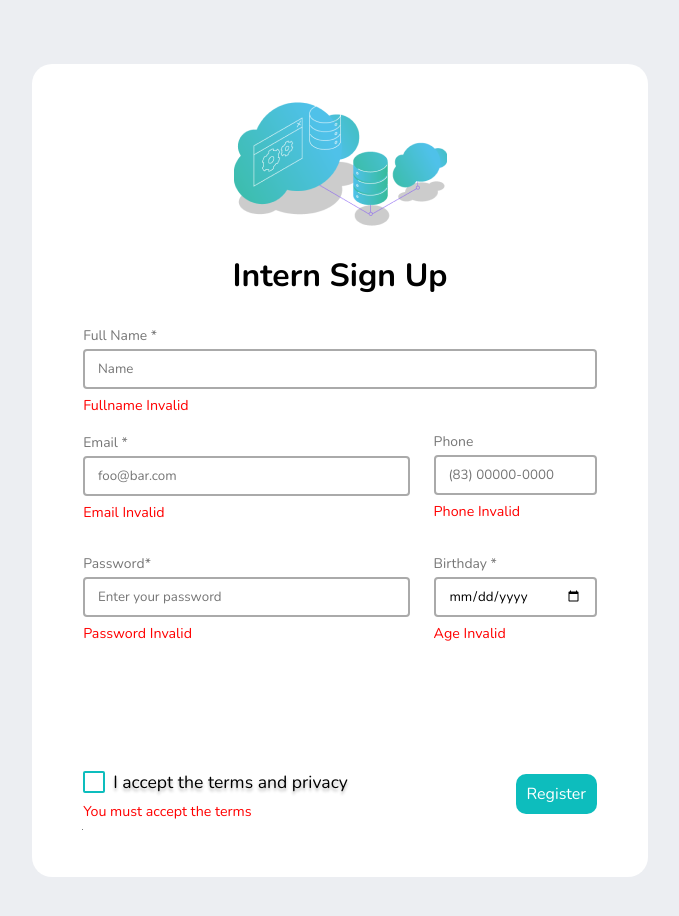
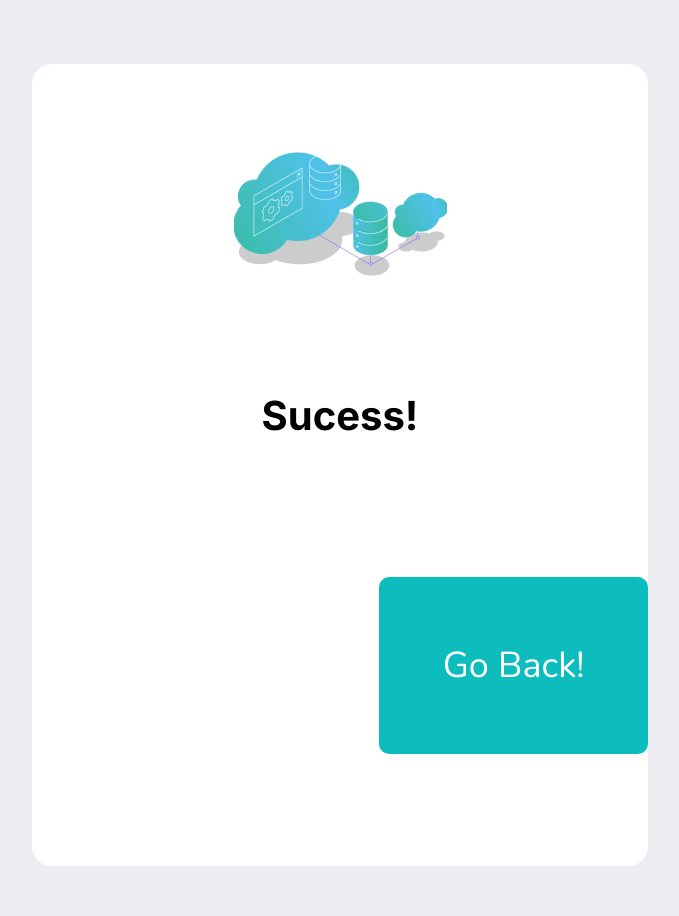
Before and after one commit to Ahjotarezende/FormReact, a React (Create React App) app: page /sucess in a window 1280 px wide. Shown: the top 916 px of the page, without its empty margins (300-979 px from the left). Built offline with nearby package versions, Linux system fonts and the light colour scheme.

Commit message:
feat: navigation between pages added

```diff
--- a/src/App.js
+++ b/src/App.js
@@ -4,8 +4,8 @@
 
 function App() {
   return (
-      <Sucess />,
-      <Home />
+      <Home />,
+      <Sucess />
   );
 }
 
--- a/src/Components/button/button.jsx
+++ b/src/Components/button/button.jsx
@@ -1,8 +1,8 @@
 import React from "react";
 import { ButtonRegister, ContainerButton, ButtonSucess} from "./button.styled";
 
-const Button = ({id}) => {
-    if(id === "bt1"){
+const Button = (props) => {
+    if(props.id === "bt1"){
         return(
             <ContainerButton>
                 <ButtonRegister>Register</ButtonRegister>
@@ -12,7 +12,7 @@
     else{
         return(
             <ContainerButton>
-                <ButtonSucess>Go Back!</ButtonSucess>
+                <ButtonSucess onClick={props.onClick} >Go Back!</ButtonSucess>
             </ContainerButton>
         )
     }
--- a/src/Components/button/button.styled.js
+++ b/src/Components/button/button.styled.js
@@ -7,8 +7,7 @@
 
     @media screen and (max-width: 768px){
         grid-column: 1/3;
-        justify-self: center;
-        margin-top: 0;
+        margin: 0 auto;
     }
 `;
 
--- a/src/Components/input/input.styled.js
+++ b/src/Components/input/input.styled.js
@@ -6,6 +6,9 @@
             grid-column: 1/3;
             @media screen and (max-width: 768px){
                 margin-bottom: 4px;
+                input::placeholder{
+                    text: fool bar;
+                }
             }
         `;
     }
@@ -40,7 +43,9 @@
                 margin: 4px 0 4px 0;
                 grid-column: 1/3;
                 grid-row: 3;
-                document.getElementById(password).placeholder='';
+                input::placeholder {
+                    color: white;
+                  }
             }
         `;
     }
--- a/src/index.js
+++ b/src/index.js
@@ -1,14 +1,19 @@
 import React from 'react';
 import ReactDOM from 'react-dom/client';
-import App from './App';
 import GlobalStyles from './GlobalStyles';
-import {BrowserRouter, Route, Routes} from "react-router-dom";
-
+import {BrowserRouter as Router, Route, Routes} from "react-router-dom";
+import Home from './pages/home/Home';
+import Sucess from './pages/sucess/Sucess';
 
 const root = ReactDOM.createRoot(document.getElementById('root'));
 root.render(
   <React.StrictMode>
     <GlobalStyles />
-    <App />
+    <Router>
+      <Routes>
+        <Route path="/" element={<Home/>}/>
+        <Route path="/sucess" element={<Sucess/>}/>
+      </Routes>
+    </Router>
   </React.StrictMode>
 );
--- a/src/pages/home/Home.js
+++ b/src/pages/home/Home.js
@@ -4,13 +4,15 @@
 import Input from '../../Components/input/input'
 import Button from '../../Components/button/button'
 import CheckBox from '../../Components/checkbox/checkbox'
+import { useNavigate } from 'react-router-dom'
 
 const Home = () => {
+  let navigate=useNavigate();
   return (
     <Background>
         <Logo src={ImgLogo}/>
         <MainTitle>Intern Sign Up</MainTitle>
-        <Formulario>
+        <Formulario onSubmit={() => {navigate("/sucess")}}>
             <Input id="Fullname" name='name' type="text" placeholder="Name" label="Full Name *"/>
 
             <Input id="Email" name="email" type="email" placeholder="foo@bar.com" label="Email *"/>
@@ -23,7 +25,7 @@
 
             <CheckBox id="Check" name="check" type="checkbox"/>
 
-            <Button id="bt1"/>
+            <Button type="submit" id="bt1"/>
         </Formulario>
     </Background>
   )
--- a/src/pages/sucess/Sucess.js
+++ b/src/pages/sucess/Sucess.js
@@ -2,13 +2,15 @@
 import {Background, Logo, MainTitle} from './styleSucess'
 import ImgLogo from '../../assets/logo.png'
 import Button from '../../Components/button/button'
+import { useNavigate } from 'react-router-dom'
 
     const Sucess = () => {
+        let navigate=useNavigate();
         return(
             <Background>
                 <Logo src={ImgLogo}/>
                 <MainTitle>Sucess!</MainTitle>
-                <Button id="bt2"/>
+                <Button onClick={() => {navigate("/")}} id="bt2"/>
             </Background>
         )
     }
--- a/src/pages/sucess/styleSucess.js
+++ b/src/pages/sucess/styleSucess.js
@@ -8,12 +8,15 @@
 export const Background = styled.div`
     background-color: white;
     width: 38.5rem;
-    height: 47.68rem;
+    height: 47rem;
     margin: 4rem auto;
     border: none;
     border-radius: 20px;
     text-align: center;
     padding-bottom: 50px;
+    @media screen and (max-width: 768px){
+        height: 46rem;
+    }
 `;
 
 export const MainTitle = styled.h1`
```
